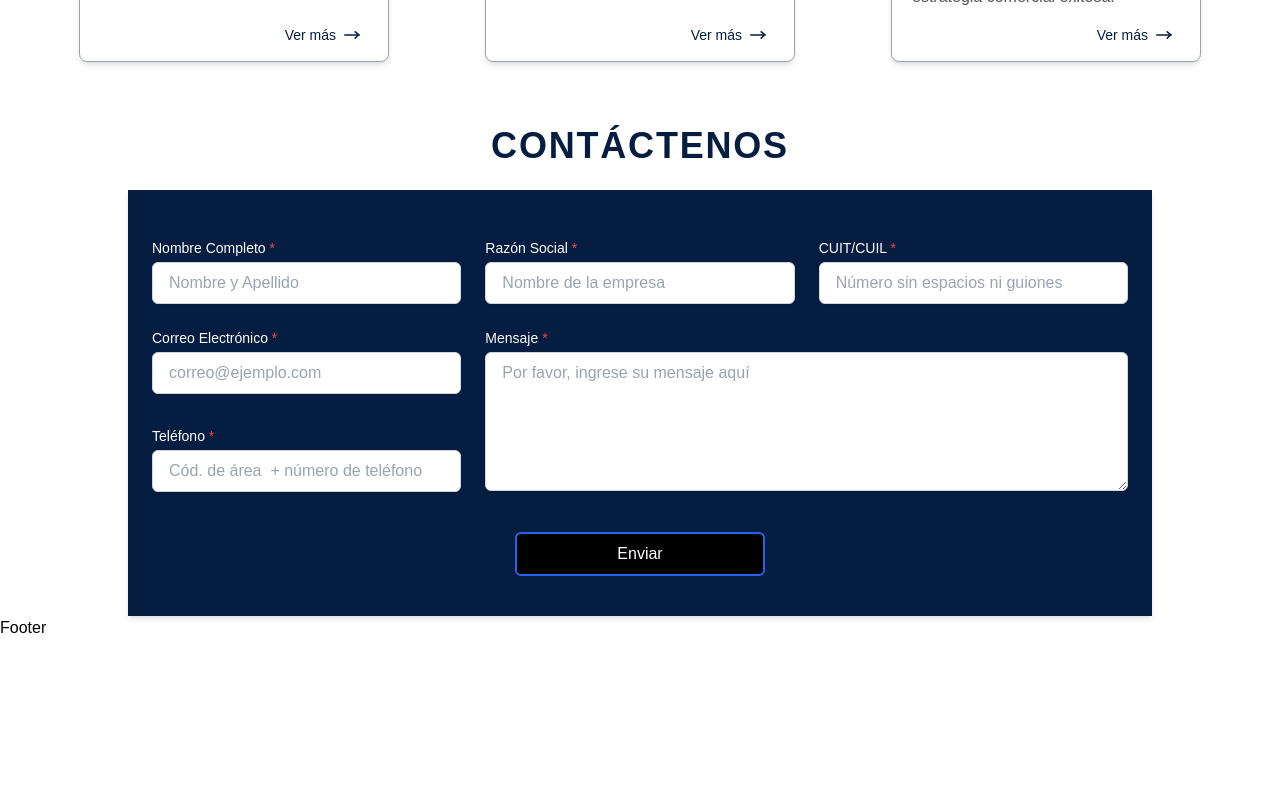
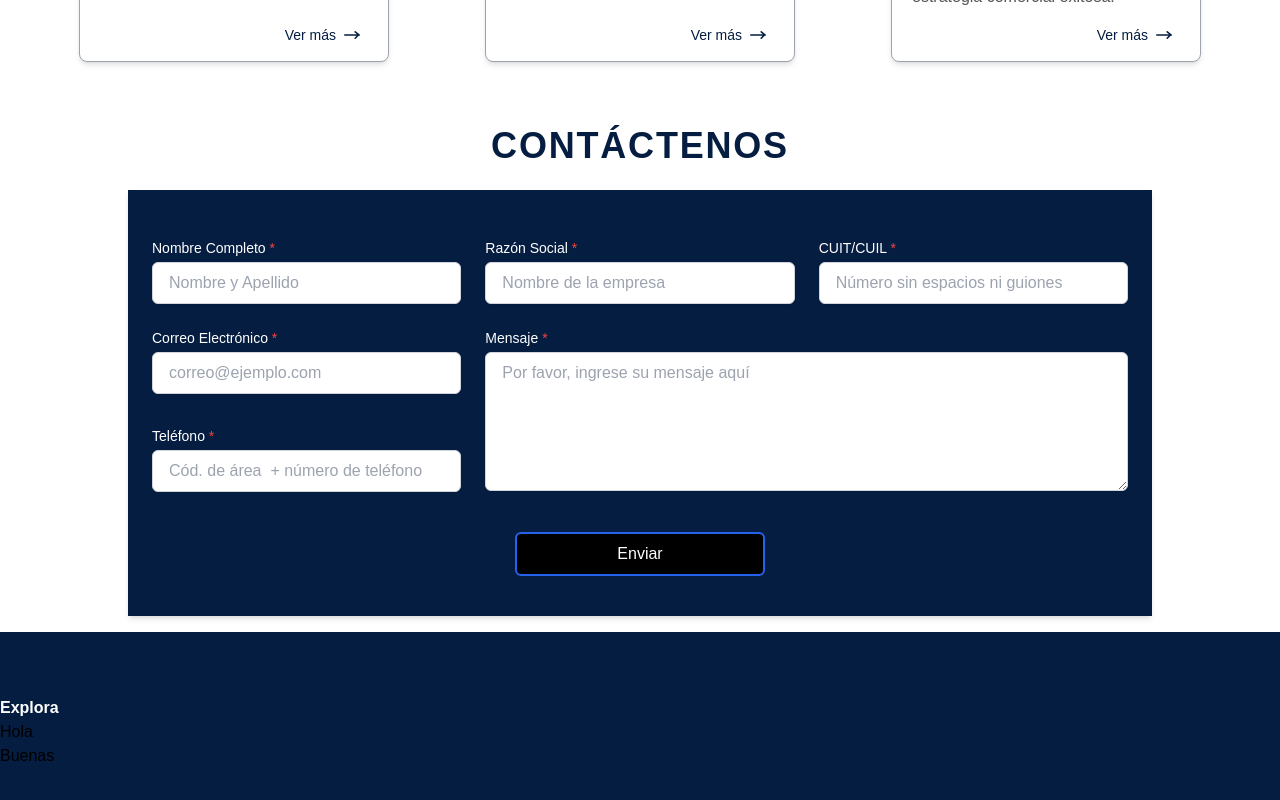
Before and after one commit to SinoArgentinaDev/proyecto_Sino, a React (Vite) app: page / in a window 1280 px wide. Shown: the part 2441-3241 px from the top of the page. Before the commit the page ends 3081 px from the top, so only its background shows below. Built offline with nearby package versions, Linux system fonts and the light colour scheme.

Commit message:
[checkpoit] se inicia la construccion del componente Footer

```diff
--- a/src/components/shared/Footer/Footer.jsx
+++ b/src/components/shared/Footer/Footer.jsx
@@ -1,7 +1,10 @@
 import React from 'react'
+import { Links } from './Links'
 
 export const Footer = () => {
   return (
-    <div>Footer</div>
+    <div className='relative bg-[#051d40] w-full h-[200px] flex items-center mt-4'>
+      <Links titulo='Explora' link1='Hola' link2='Buenas'/>
+    </div>
   )
 }
--- /dev/null
+++ b/src/components/shared/Footer/Links.jsx
@@ -0,0 +1,26 @@
+import React from 'react'
+
+export const Links = ({titulo, link1, link2, link3, link4, link5}) => {
+  return (
+    <div>
+        <h3 className='text-white font-bold'>{titulo}</h3>
+        <ul>
+            <li>
+                {link1}
+            </li>
+            <li>
+                {link2}
+            </li>
+            <li>
+                {link3}
+            </li>
+            <li>
+                {link4}
+            </li>
+            <li>
+                {link5}
+            </li>
+        </ul>
+    </div>
+  )
+}
```
